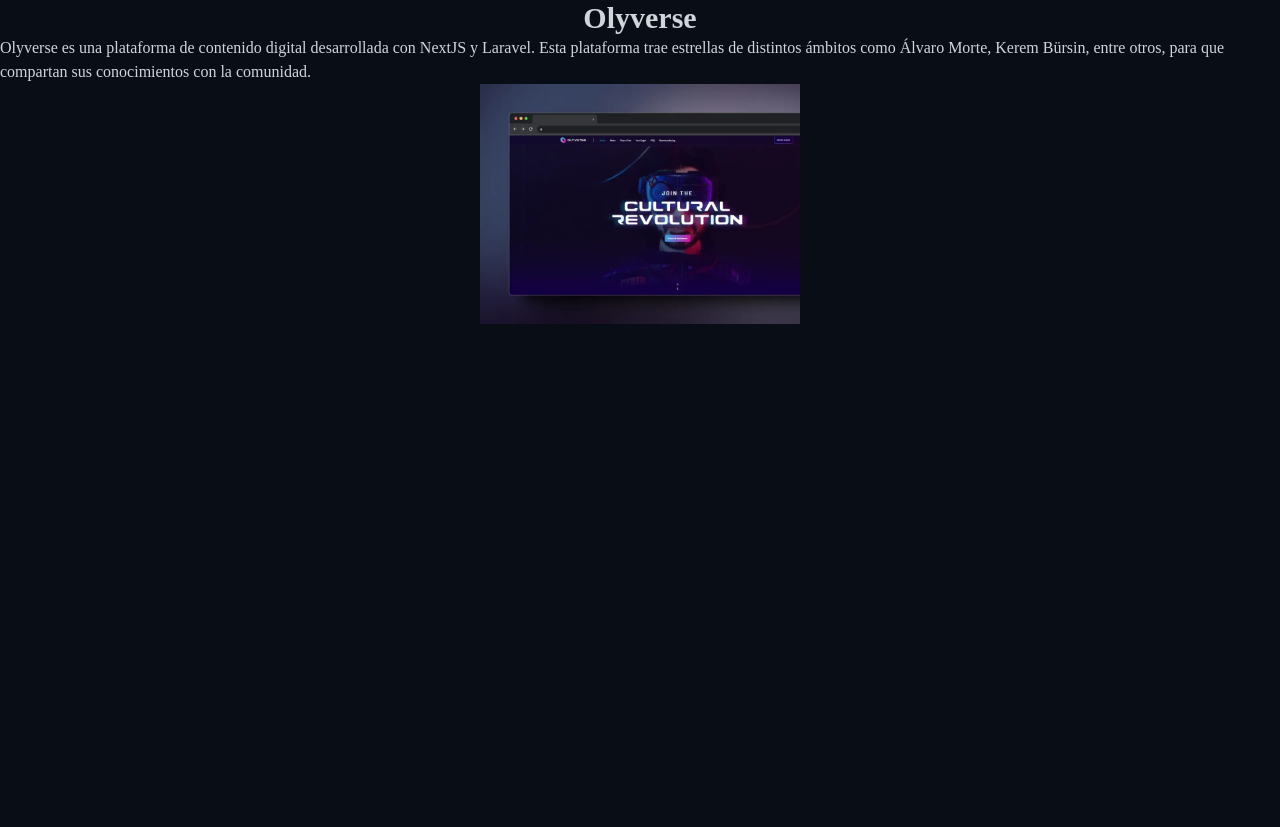
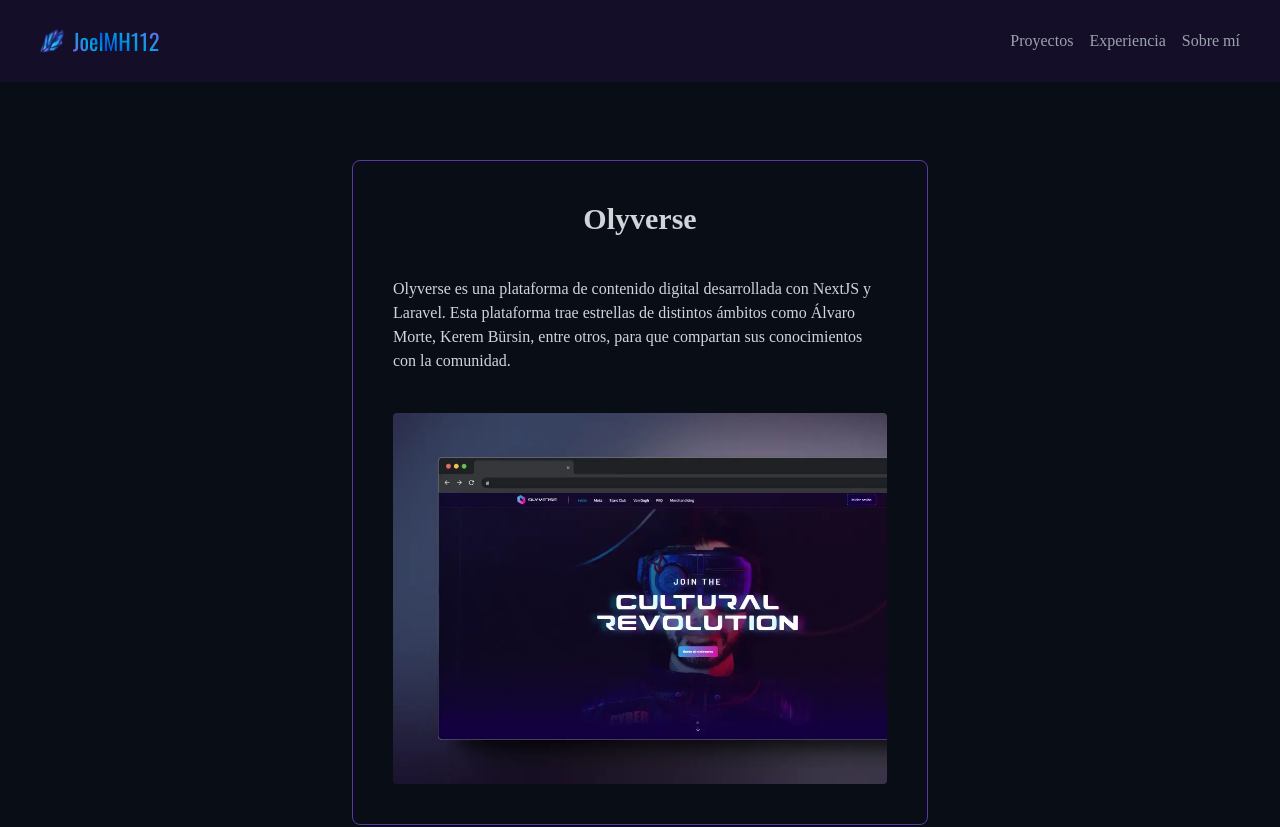
Before and after one commit to joelmh-112/portfolio-joelmh112, an Astro site: page /projects/1 in a window 1280 px wide. Shown: the top 827 px of the page. Before the commit the page ends 800 px from the top, so only its background shows below. Built offline with nearby package versions, Linux system fonts and the light colour scheme; Astro itself is replaced by a stand-in of ours; a web font is replaced by a local one.

Commit message:
[FIX] some fixes

```diff
--- a/src/components/Navbar.astro
+++ b/src/components/Navbar.astro
@@ -25,7 +25,7 @@
 
 <nav class={`${className} gap-4  bg-primaryOpacity bg-opacity-80 backdrop-blur-md fixed p-6 left-0 right-0 items-center z-[9999]`}>
   <div class={`${classNameContent} flex items-center w-full justify-between`}>
-    <div class={` flex gap-2 items-center`}>
+    <a href="/" class={` flex gap-2 items-center`} transition:animate="none">
       <img src="/images/logo_zafiro_2.webp" alt="Astro logo" class="h-6" /><span class="flex gap-0">
         <span
           class={`bg-gradient-to-tr from-[rgb(135,94,229)] via-[rgb(0,162,232)] to-[rgb(0,51,229)] bg-clip-text font-oswald text-[1.4rem] text-transparent `}
@@ -36,7 +36,7 @@
           >MH112
         </span>
       </span>
-    </div>
+    </a>
     <ul class="flex gap-4">
       {
         navItems.map((item) => (
--- a/src/layouts/Layout.astro
+++ b/src/layouts/Layout.astro
@@ -18,10 +18,14 @@
     <link rel="icon" type="image/png" href="/favicon.png" />
     <meta name="generator" content={Astro.generator} />
     <title>{title}</title>
-    <ViewTransitions fallback="none"/>
+    <ViewTransitions fallback="none" />
   </head><body class="bg-background relative w-screen scroll-auto max-w-[100%]">
+    <Navbar className="hidden lg:flex lg:justify-center lg:px-10" classNameContent="lg:max-w-[1500px] w-full" />
+    <main class="lg:pt-20">
       <slot />
-  </body><style is:global>
+    </main>
+    <Footer className="flex flex-col items-center lg:px-10" classNameContent="lg:max-w-[1500px] w-full" />
+    <style is:global>
       @font-face {
         font-family: "SAOUI";
         src: url("/fonts/SaoUI/SAOUI-Regular.otf");
@@ -56,4 +60,5 @@
         text-wrap: pretty;
       }
     </style>
+  </body>
 </html>
--- a/src/pages/index.astro
+++ b/src/pages/index.astro
@@ -9,14 +9,10 @@
 ---
 
 <Layout title="JoelMH112 - Portfolio">
-  <main class="text-white flex flex-col">
-    <Navbar className="hidden lg:flex lg:justify-center lg:px-10" classNameContent="lg:max-w-[1500px] w-full" />
-    <Banner className="lg:pt-36" />
+    <Banner/>
     <Projects />
     <Experience />
     <About />
-    <Footer className="flex flex-col items-center lg:px-10" classNameContent="lg:max-w-[1500px] w-full" />
-  </main>
 </Layout>
 <style is:global>
   section {
--- a/src/pages/projects/[project_id].astro
+++ b/src/pages/projects/[project_id].astro
@@ -17,10 +17,14 @@
 ---
 
 <Layout title="JoelMH112 - Portfolio">
-  <section class="flex flex-col items-center">
-    <div class="max-w-7xl" transition:name={`project-box-${project?.id}`}></div>
-    <h1 class="text-3xl font-bold" transition:name={`project-title-${project?.id}`}>{project?.title}</h1>
-    <p transition:name={`project-description-${project?.id}`}>{project?.description}</p>
-    <img src={project?.image} alt={project?.title} class="w-80 h-auto object-contain" transition:name={`project-image-${project?.id}`} />
+  <section class="flex flex-col items-center py-20 min-h-[81dvh]">
+    <div
+      class="max-w-xl border rounded-lg border-primary border-opacity-70 gap-10 p-10 flex flex-col items-center"
+      transition:name={`project-box-${project?.id}`}
+    >
+      <h1 class="text-3xl font-bold" transition:name={`project-title-${project?.id}`}>{project?.title}</h1>
+      <p transition:name={`project-description-${project?.id}`}>{project?.description}</p>
+      <img src={project?.image} alt={project?.title} class="w-full rounded h-auto object-contain" transition:name={`project-image-${project?.id}`} />
+    </div>
   </section>
 </Layout>
```
Lines whose indentation alone changed are shown as unchanged.
